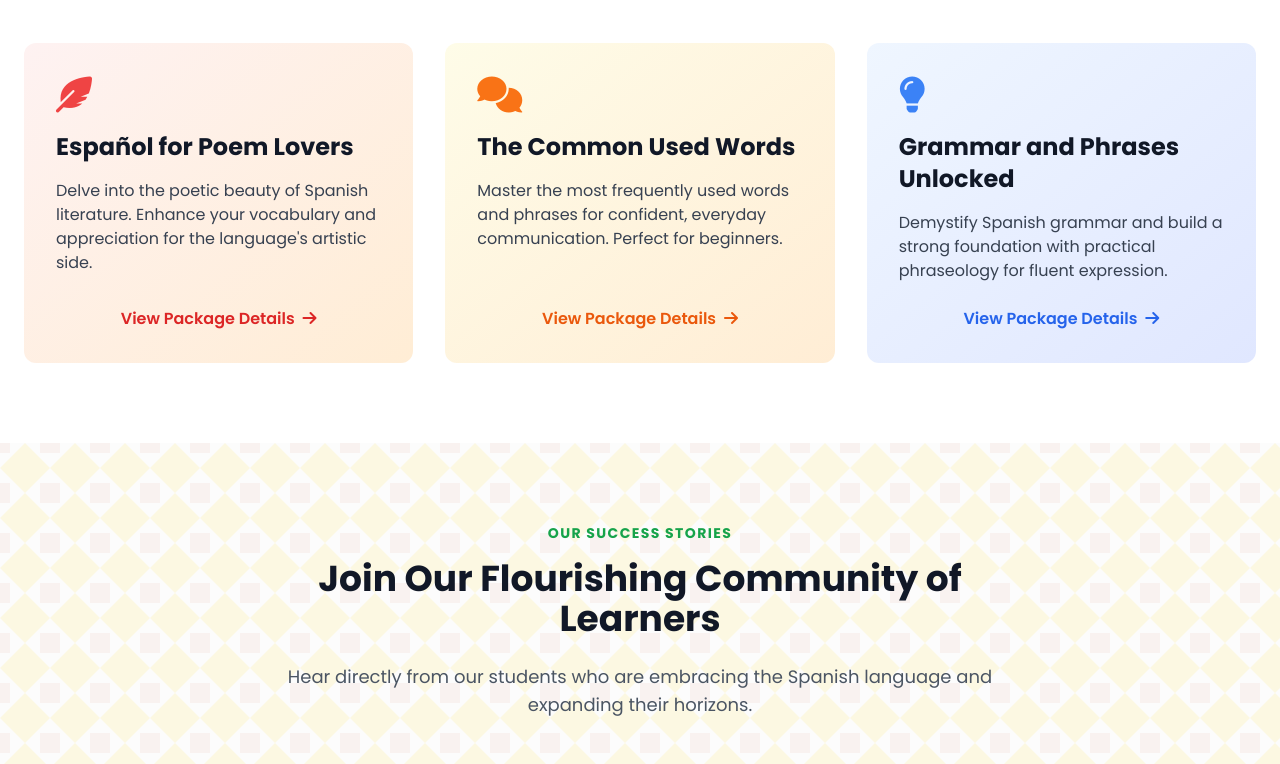
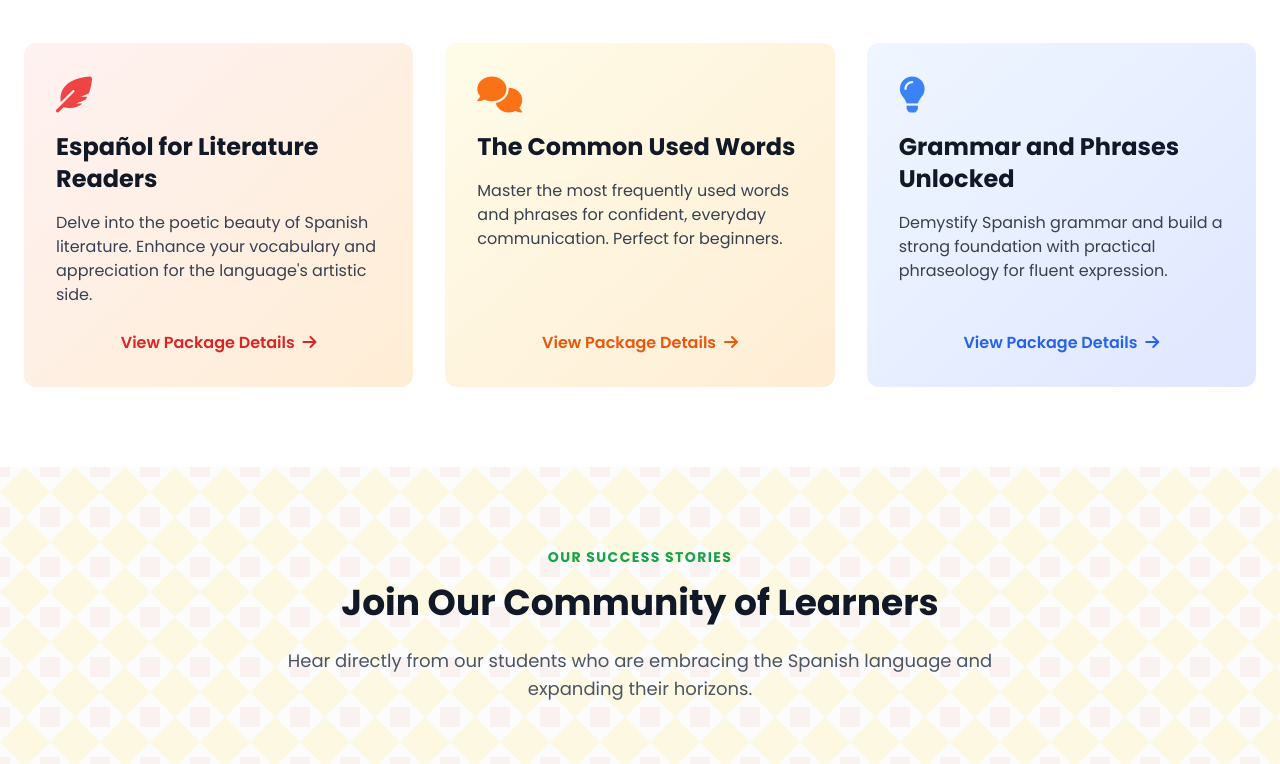
Before and after one commit to fadilp5x/casadeespanol, a plain HTML site: page index.html in a window 1280 px wide. Shown: the part 1820-2584 px from the top of the page. Drawn offline with nearby package versions, Linux system fonts and the light colour scheme; a script that the page names is missing.

Commit message:
Update index.html

```diff
--- a/index.html
+++ b/index.html
@@ -366,7 +366,7 @@
                     <!-- Course 1 -->
                     <div class="bg-gradient-to-br from-red-50 to-orange-100 rounded-xl p-8 flex flex-col hover:shadow-xl hover:-translate-y-2 transition-all duration-300 fade-in-up" style="transition-delay: 300ms;">
                         <i class="fas fa-feather-alt text-4xl text-red-500 mb-4"></i>
-                        <h3 class="text-2xl font-bold text-gray-900">Español for Poem Lovers</h3>
+                        <h3 class="text-2xl font-bold text-gray-900">Español for Literature Readers</h3>
                         <p class="mt-4 text-gray-700 flex-grow">Delve into the poetic beauty of Spanish literature. Enhance your vocabulary and appreciation for the language's artistic side.</p>
                         <button class="mt-6 course-button inline-block font-semibold text-red-600 hover:text-red-800 transition-colors" data-course="poems">
                             View Package Details <i class="fas fa-arrow-right ml-1"></i>
@@ -399,7 +399,7 @@
             <div class="container mx-auto px-4 sm:px-6">
                 <div class="text-center max-w-3xl mx-auto">
                     <h2 class="text-sm font-bold uppercase text-green-600 tracking-widest fade-in-up">Our Success Stories</h2>
-                    <p class="mt-4 text-3xl sm:text-4xl font-bold text-gray-900 fade-in-up" style="transition-delay: 100ms;">Join Our Flourishing Community of Learners</p>
+                    <p class="mt-4 text-3xl sm:text-4xl font-bold text-gray-900 fade-in-up" style="transition-delay: 100ms;">Join Our Community of Learners</p>
                     <p class="mt-6 text-lg text-gray-600 fade-in-up" style="transition-delay: 200ms;">
                         Hear directly from our students who are embracing the Spanish language and expanding their horizons.
                     </p>
@@ -446,7 +446,7 @@
                     <h2 class="text-sm font-bold uppercase text-white tracking-widest fade-in-up">Visual Journey</h2>
                     <p class="mt-4 text-3xl sm:text-4xl font-bold fade-in-up" style="transition-delay: 100ms;">Inspired by Spanish Moments</p>
                     <p class="mt-6 text-lg text-white/90 fade-in-up" style="transition-delay: 200ms;">
-                        A glimpse into the vibrant culture and engaging activities from Casa de Español and beyond, directly from our Instagram.
+                        A glimpse into the vibrant contents and engaging activities from Casa de Español , directly from our Instagram and Youtube.
                     </p>
                 </div>
                 <div class="mt-16 grid grid-cols-1 sm:grid-cols-2 lg:grid-cols-3 gap-8">
```
